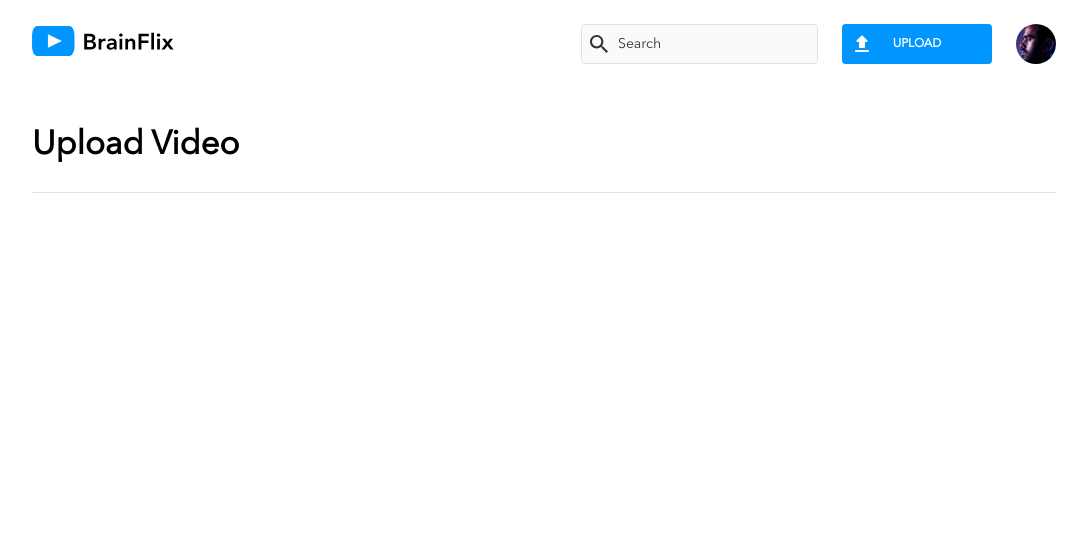
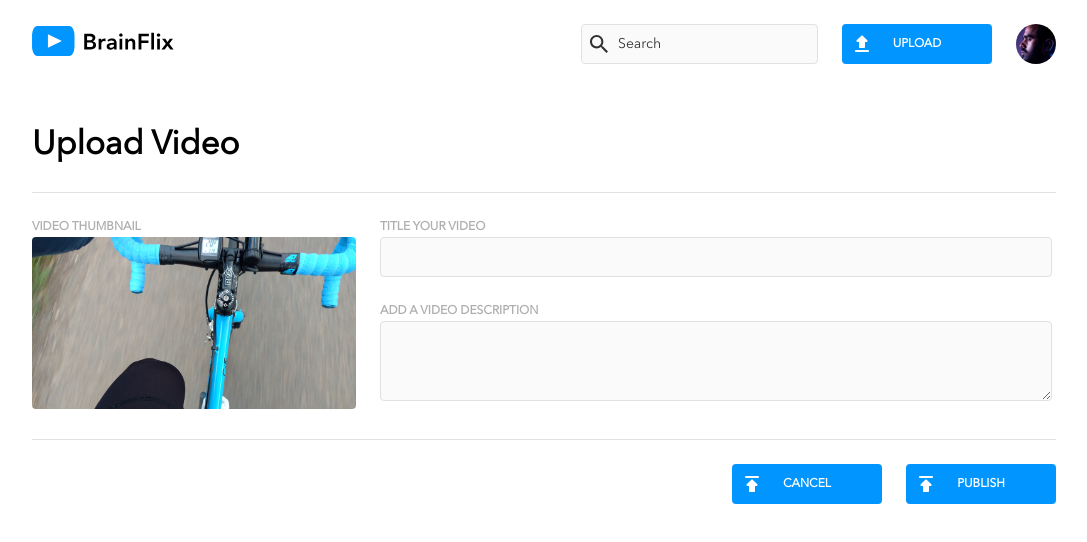
Before and after one commit to dwightwu814/brainflix, a React (Create React App) app: page /upload in a window 1280 px wide. Shown: the top 542 px of the page, without its empty margins (96-1183 px from the left). Built offline with nearby package versions, Linux system fonts and the light colour scheme.

Commit message:
architectured for upload page

```diff
--- a/src/components/Header/Header.scss
+++ b/src/components/Header/Header.scss
@@ -38,16 +38,14 @@
         width: $col-sm-5;
       }
     }
-
-    &--stats {
-      @include regular;
-      color: $silver;
-      display: flex;
-      align-items: center;
-      gap: $padding-xsm;
-    }
   }
-
+  &__stats {
+    @include regular;
+    color: $silver;
+    display: flex;
+    align-items: center;
+    gap: $padding-xsm;
+  }
   &__author {
     @include subheader;
   }
--- a/src/pages/Player/Player.scss
+++ b/src/pages/Player/Player.scss
@@ -1,7 +1,7 @@
 @import "../../styles/partials/variables";
 @import "../../styles/partials/mixins";
 
-.plaer-page {
+.player-page {
   display: flex;
   flex-direction: row;
   gap: $padding-md;
--- a/src/pages/Upload/Upload.jsx
+++ b/src/pages/Upload/Upload.jsx
@@ -1,16 +1,75 @@
 import React from "react";
 import "./Upload.scss";
+import UploadThumbnail from "../../assets/images/upload-thumbnail.jpg";
+import PublishIcon from "../../assets/images/icons/publish.svg";
+import Navbar from "../../components/Navbar/Navbar";
+import Button from "../../components/utils/Button/Button";
 
-import Navbar from "../../components/Navbar/Navbar";
+function UploadFormMain() {
+  return (
+    <div className="upload-page__form">
+      <section className="upload-page__form--first">
+        <div className="upload-page__label">Video thumbnail</div>
+        <img
+          className="upload-page__thumbnail"
+          src={UploadThumbnail}
+          alt="Upload Thumbnail"
+        />
+      </section>
+      <section className="upload-page__form--second">
+        <div>
+          <div className="upload-page__label">Title your video</div>
+          <input className="upload-page__title-input" type="text" />
+        </div>
+
+        <div>
+          <div className="upload-page__label">Add a video description</div>
+          <textarea className="upload-page__description-input" type="text" />
+        </div>
+      </section>
+    </div>
+  );
+}
+
+function UploadFormSubmit() {
+  return (
+    <div className="upload-page__submit">
+      <div className="upload-page__button">
+        <Button
+          className="upload-page__button--publish"
+          text="Cancel"
+          icon={PublishIcon}
+        />
+      </div>
+      <div className="upload-page__button">
+        <Button
+          className="upload-page__button--publish"
+          text="PUBLISH"
+          icon={PublishIcon}
+        />
+      </div>
+    </div>
+  );
+}
+
+function UploadForm() {
+  return (
+    <form>
+      <UploadFormMain />
+      <UploadFormSubmit />
+    </form>
+  );
+}
 
 export default function UploadPage() {
   return (
     <>
       <Navbar />
-      <section className="section below">
-        <section className="upload__title">
-          <h1 className="upload__title--text">Upload Video</h1>
+      <section className="section upload-page">
+        <section className="upload-page__title">
+          <h1 className="upload-page__title--text">Upload Video</h1>
         </section>
+        <UploadForm />
       </section>
     </>
   );
--- a/src/pages/Upload/Upload.scss
+++ b/src/pages/Upload/Upload.scss
@@ -1,7 +1,15 @@
 @import "../../styles/partials/variables";
 @import "../../styles/partials/mixins";
 
-.upload {
+.upload-page {
+  display: flex;
+  flex-direction: column;
+  gap: $padding-md;
+
+  @include mobile {
+    gap: $padding-sm;
+  }
+
   &__title {
     border-bottom: $divide-line;
     width: 100%;
@@ -10,4 +18,93 @@
       @include header;
     }
   }
+
+  &__form {
+    display: flex;
+    flex-direction: row;
+    gap: $padding-md;
+    border-bottom: $divide-line;
+    padding-bottom: $padding-md;
+
+    @include tablet {
+      flex-direction: column;
+    }
+    @include mobile {
+      flex-direction: column;
+      gap: $padding-sm;
+      padding-bottom: $padding-sm;
+    }
+
+    &--first {
+      width: $col-lg-4;
+
+      @include tablet {
+        width: $col-md-6;
+      }
+
+      @include mobile {
+        width: 100%;
+      }
+    }
+
+    &--second {
+      width: 100%;
+      display: flex;
+      flex-direction: column;
+      gap: $padding-md;
+
+      @include desktop {
+        width: $col-lg-8;
+      }
+
+      @include mobile {
+        gap: $padding-sm;
+      }
+    }
+  }
+
+  &__label {
+    @include label;
+  }
+
+  &__thumbnail {
+    width: 100%;
+    border-radius: $border-radius;
+  }
+
+  &__title-input {
+    @include input;
+    width: 100%;
+  }
+
+  &__description-input {
+    @include input;
+    width: 100%;
+    height: 5rem;
+  }
+
+  &__submit {
+    width: 100%;
+    display: flex;
+    justify-content: flex-end;
+    gap: $padding-md;
+    padding-top: $padding-md;
+
+    @include mobile {
+      gap: $padding-sm;
+      padding-top: $padding-sm;
+    }
+  }
+
+  &__button {
+    width: $col-lg-2;
+
+    @include tablet {
+      width: $col-md-3;
+    }
+
+    @include mobile {
+      width: 100%;
+    }
+  }
 }
--- a/src/styles/partials/_mixins.scss
+++ b/src/styles/partials/_mixins.scss
@@ -1,7 +1,7 @@
 @import "variables";
 
 @mixin desktop {
-  @media (min-width: 1280) {
+  @media (min-width: 1280px) {
     @content;
   }
 }
--- a/src/styles/partials/_variables.scss
+++ b/src/styles/partials/_variables.scss
@@ -34,6 +34,7 @@ $col-lg-5: calc(63px * 5 + 24px * 4);
 $col-lg-6: calc(63px * 6 + 24px * 5);
 $col-lg-7: calc(63px * 7 + 24px * 6);
 $col-lg-8: calc(63px * 8 + 24px * 7);
+$col-lg-9: calc(63px * 9 + 24px * 8);
 
 $col-md-1: calc(calc(100vw - 72px - 264px) / 12);
 $col-md-2: calc(calc(calc(100vw - 72px - 264px) / 6) + 24px);
```
Also changed, not shown: src/assets/images/upload-thumbnail.jpg (added).
